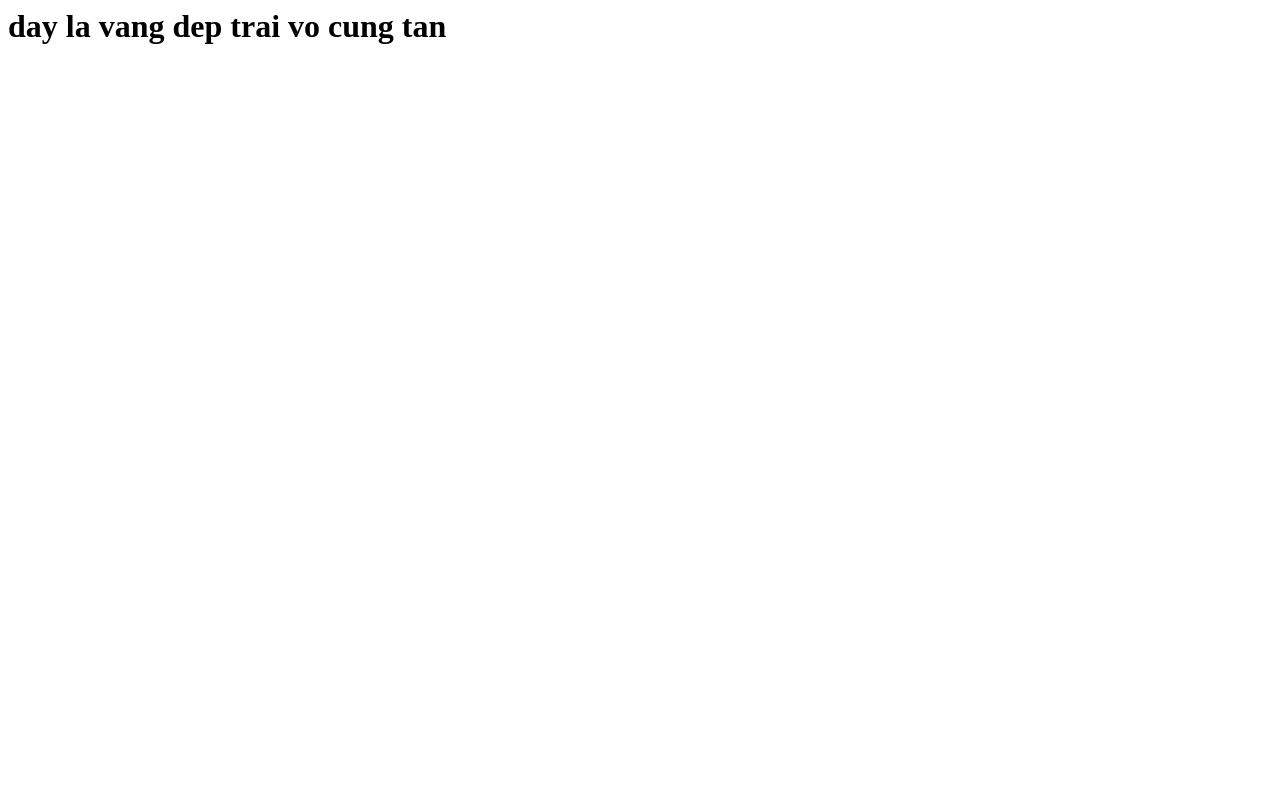
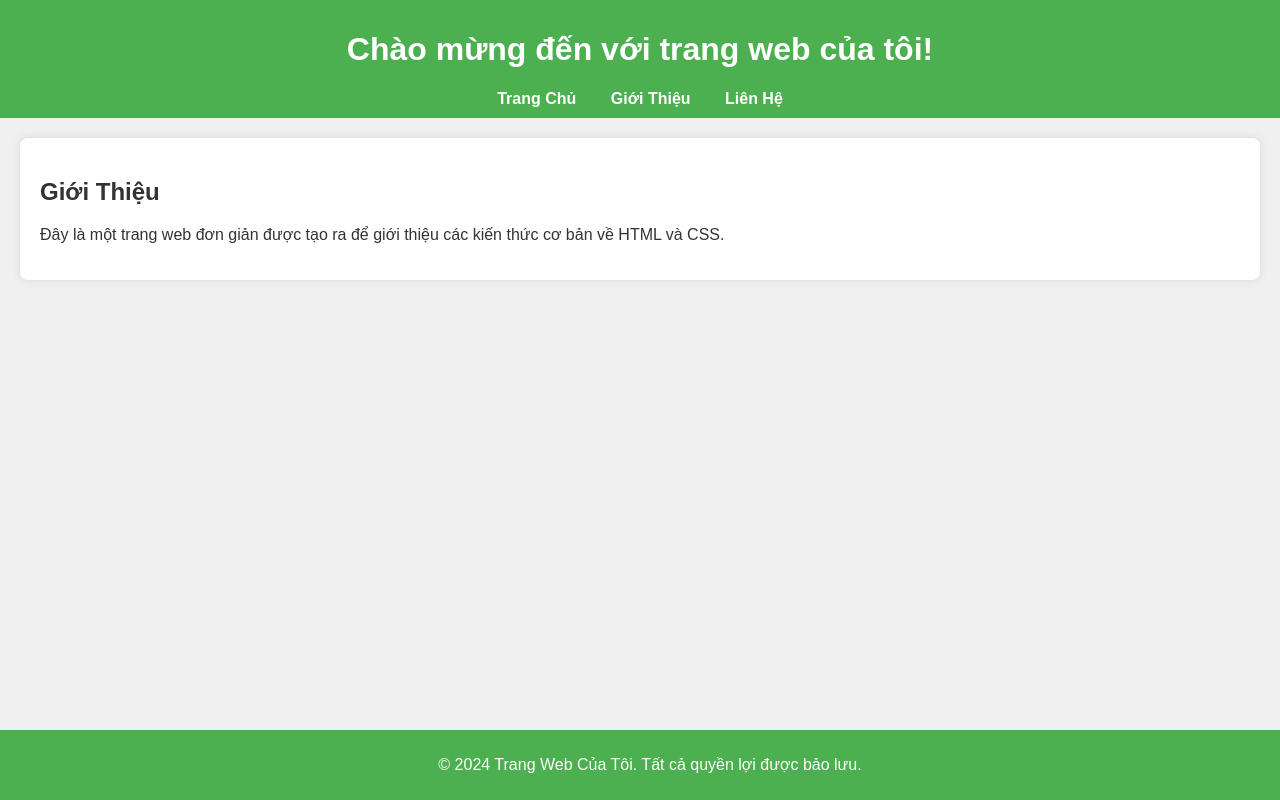
Before and after one commit to DEV00000001/test1, a plain HTML site: page index.html in a window 1280 px wide. Drawn offline with Linux system fonts and the light colour scheme.

Commit message:
thay doi 2 file

```diff
--- /dev/null
+++ b/index.css
@@ -0,0 +1 @@
+body { font-family: Arial, sans-serif; background-color: #f0f0f0; color: #333; }
--- a/index.html
+++ b/index.html
@@ -1 +1,33 @@
-<h1>  day la vang dep trai vo cung tan </h1>
+<!DOCTYPE html>
+<html lang="vi">
+<head>
+    <meta charset="UTF-8">
+    <meta name="viewport" content="width=device-width, initial-scale=1.0">
+    <title>Trang Web Cơ Bản</title>
+    <link rel="stylesheet" href="index2.css"> <!-- Liên kết file CSS -->
+    <link rel="stylesheet" href="index.css"> <!-- Liên kết file CSS -->
+
+
+</head>
+<body>
+    <header>
+        <h1>Chào mừng đến với trang web của tôi!</h1>
+        <nav>
+            <ul>
+                <li><a href="#">Trang Chủ</a></li>
+                <li><a href="#">Giới Thiệu</a></li>
+                <li><a href="#">Liên Hệ</a></li>
+            </ul>
+        </nav>
+    </header>
+
+    <section>
+        <h2>Giới Thiệu</h2>
+        <p>Đây là một trang web đơn giản được tạo ra để giới thiệu các kiến thức cơ bản về HTML và CSS.</p>
+    </section>
+
+    <footer>
+        <p>&copy; 2024 Trang Web Của Tôi. Tất cả quyền lợi được bảo lưu.</p>
+    </footer>
+</body>
+</html>
--- /dev/null
+++ b/index2.css
@@ -0,0 +1,57 @@
+/* Thiết lập kiểu chung cho body */
+body {
+    font-family: Arial, sans-serif;
+    margin: 0;
+    padding: 0;
+    background-color: #fafafa;
+    color: #333;
+}
+
+/* Thiết lập kiểu cho header */
+header {
+    background-color: #4CAF50;
+    color: white;
+    padding: 10px 0;
+    text-align: center;
+}
+
+/* Thiết lập kiểu cho các liên kết trong header */
+header a {
+    color: white;
+    text-decoration: none;
+    margin: 0 15px;
+    font-weight: bold;
+}
+
+header a:hover {
+    text-decoration: underline;
+}
+
+/* Thiết lập kiểu cho các mục trong menu */
+nav ul {
+    list-style-type: none;
+    padding: 0;
+    margin: 0;
+}
+
+nav ul li {
+    display: inline;
+}
+
+section {
+    padding: 20px;
+    margin: 20px;
+    background-color: #fff;
+    border-radius: 8px;
+    box-shadow: 0 0 10px rgba(0, 0, 0, 0.1);
+}
+
+footer {
+    text-align: center;
+    padding: 10px;
+    background-color: #4CAF50;
+    color: white;
+    position: fixed;
+    width: 100%;
+    bottom: 0;
+}
```
